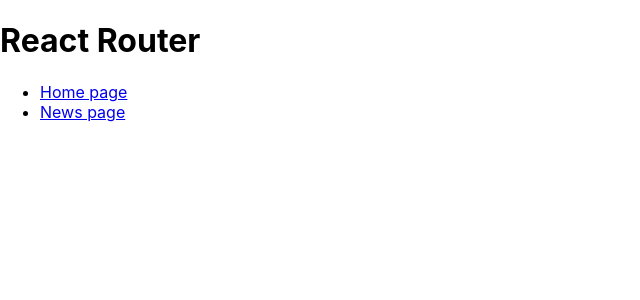
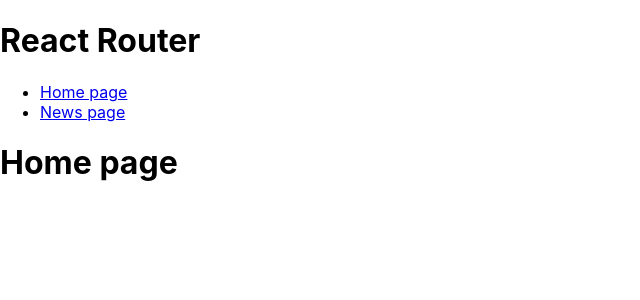
Before and after one commit to nguyenuit/reactjs-practice, a React (Create React App) app in the folder tiktok/: page / in a window 1280 px wide. Shown: the top 300 px of the page, without its empty margins (0-640 px from the left). Built offline with nearby package versions, Linux system fonts and the light colour scheme.

Commit message:
React Router V6 3

```diff
--- a/tiktok/src/App.js
+++ b/tiktok/src/App.js
@@ -1,3 +1,7 @@
+import { Routes, Route } from 'react-router-dom'
+import Home from './pages/Home'
+import HomePage from './pages/Home'
+import NewsPage from './pages/News'
 
 function App(){
   return (
@@ -9,6 +13,11 @@
           <li><a href="/news">News page</a></li>
         </ul>
       </nav>
+
+      <Routes>
+        <Route path="/" element={<HomePage />} />
+        <Route path="/news" element={<NewsPage />} />
+      </Routes>
     </div>
   )
 }
```
